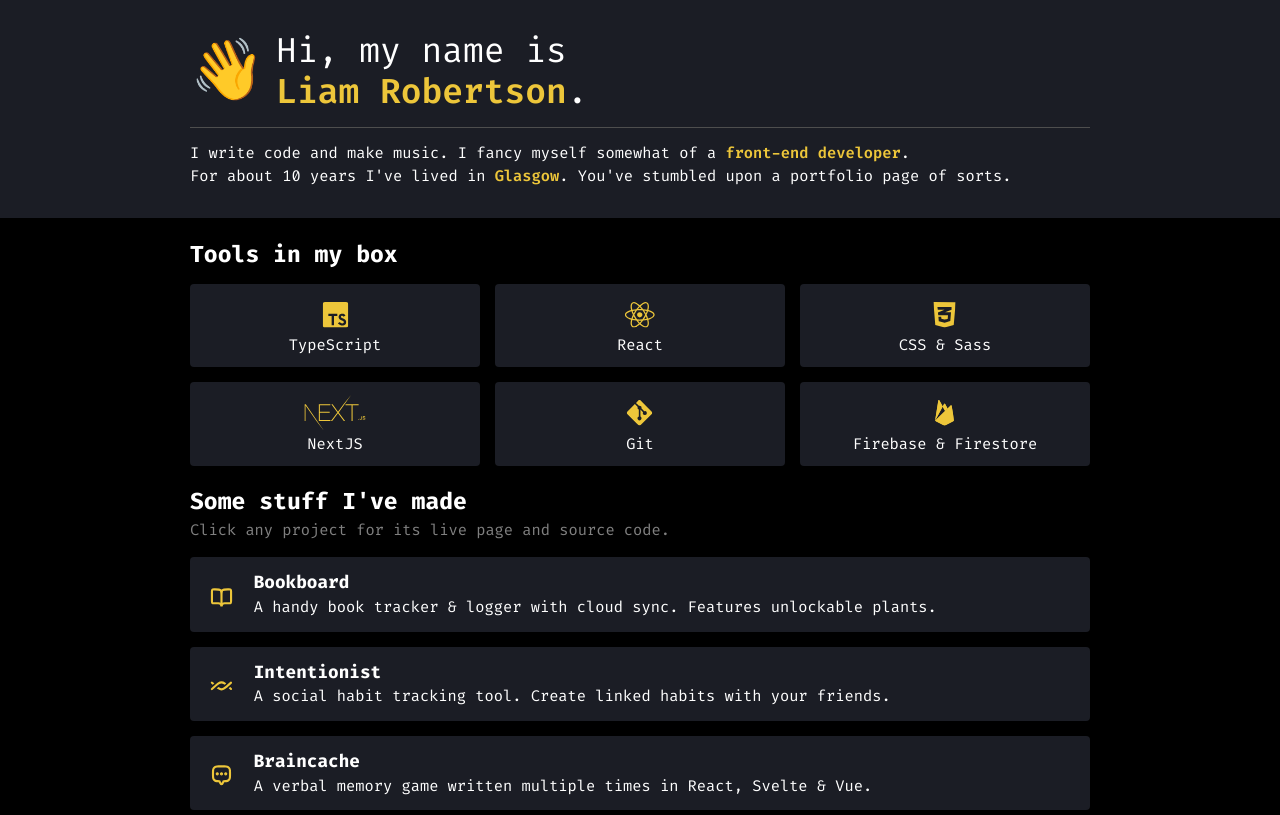
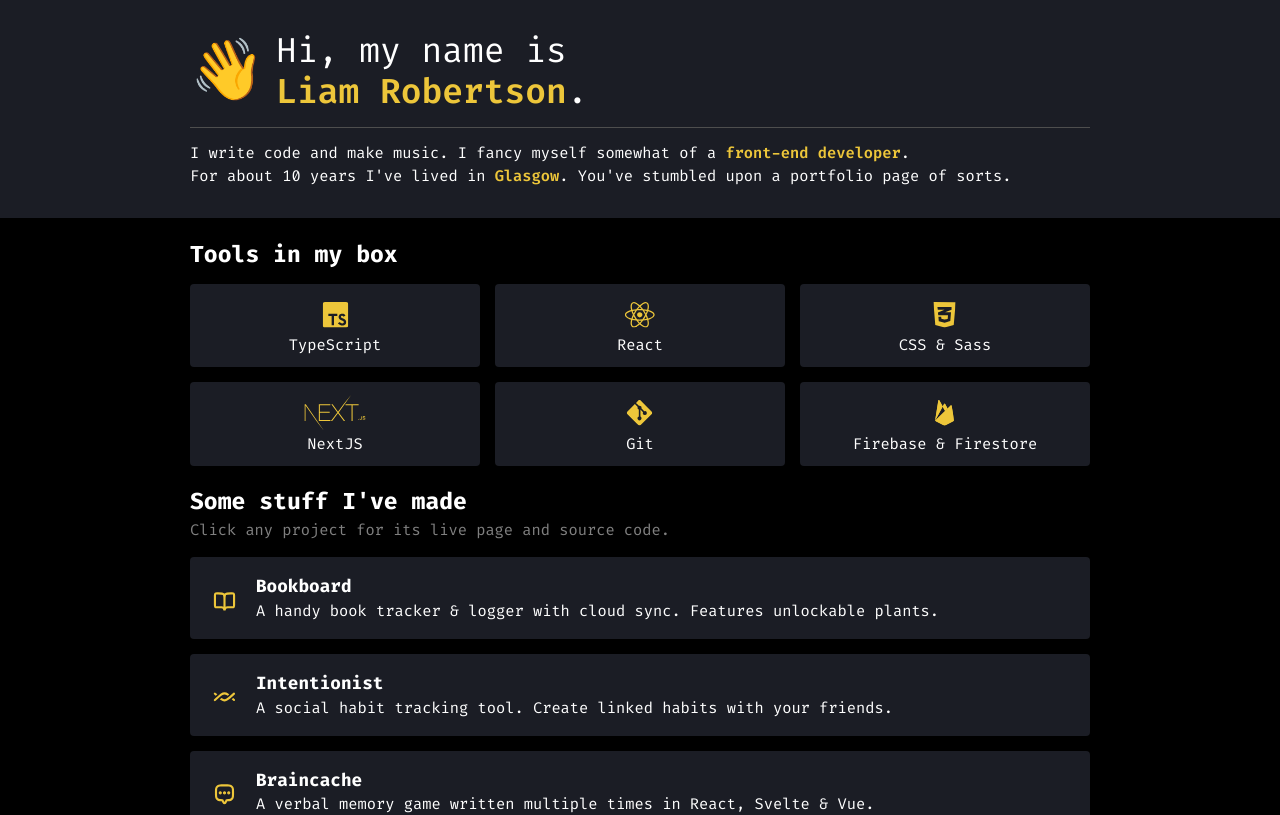
Before and after one commit to repercussive/liamrobertson, a Next.js app: page / in a window 1280 px wide. Shown: the top 815 px of the page. Built offline with nearby package versions, Linux system fonts and the light colour scheme.

Commit message:
💄 minor spacing changes

```diff
--- a/components/page/index/ProjectsSection.tsx
+++ b/components/page/index/ProjectsSection.tsx
@@ -63,11 +63,16 @@ const Project = ({ name, description, icon }: { name: string, description: strin
 }
 
 const ProjectWrapper = styled(FeaturedItem, {
+  '--padding': '1rem',
   textAlign: 'left',
   flexDirection: 'column',
   '@bp1': {
     flexDirection: 'row',
     justifyContent: 'flex-start'
+  },
+  '@bp2': {
+    '--padding': '1.25rem',
+    pl: '1.15rem'
   },
   '&:not(:last-of-type)': {
     mb: '$3',
@@ -75,7 +80,7 @@ const ProjectWrapper = styled(FeaturedItem, {
   },
   '.project-name': {
     fontWeight: 'bold',
-    fontSize: '1.15rem',
+    fontSize: '1.15rem'
   }
 })
 
```
